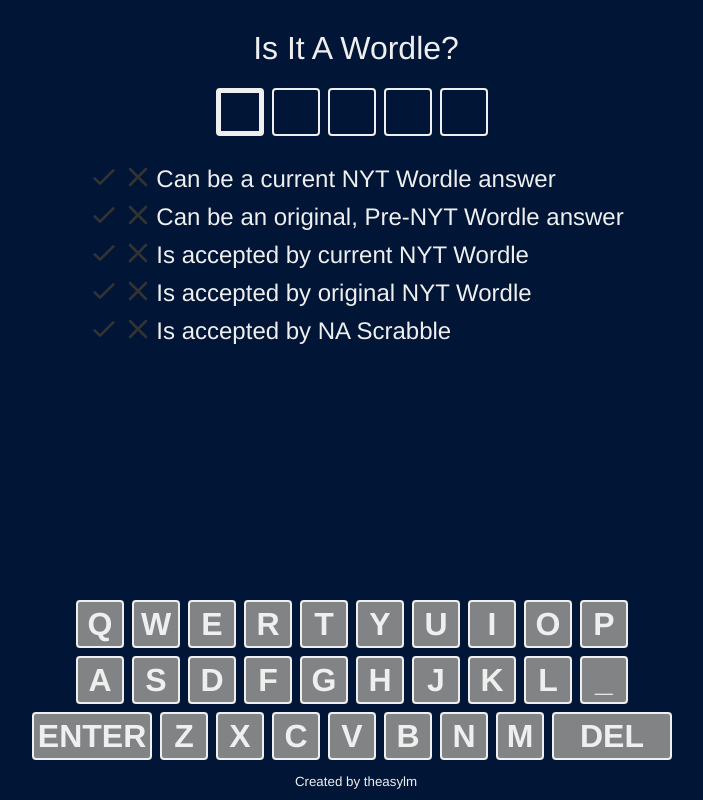
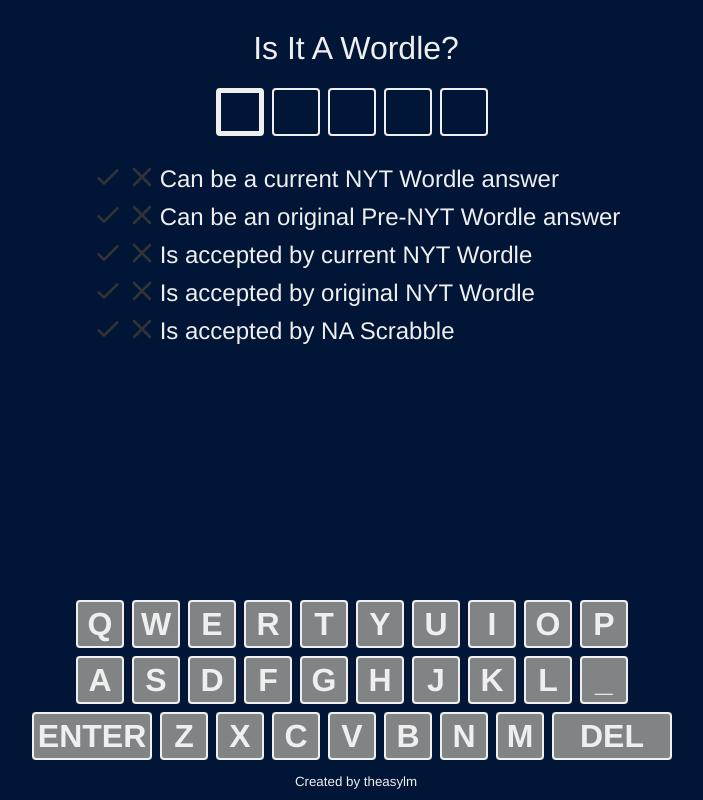
Before and after one commit to theasylm/isitawordle, a Vue app: page / in a window 1280 px wide. Shown: the whole page, without its empty margins (284-987 px from the left). Built offline with nearby package versions, Linux system fonts and the light colour scheme.

Commit message:
Remove comma

```diff
--- a/src/App.vue
+++ b/src/App.vue
@@ -306,7 +306,7 @@
       <tr>
         <td><CheckIcon class="icon" :class="{'on-list': guessComplete && guessOnOriginalAnswerList}"></CheckIcon></td>
         <td><XIcon class="icon" :class="{'not-on-list': guessComplete && !guessOnOriginalAnswerList}"></XIcon></td>
-        <td>Can be an original, Pre-NYT Wordle answer</td>
+        <td>Can be an original Pre-NYT Wordle answer</td>
       </tr>
       <tr>
         <td><CheckIcon class="icon" :class="{'on-list': guessComplete && guessOnCurrentAcceptedList}"></CheckIcon></td>
```
Also changed, not shown: 1 other file (tests, documents, lock files or other folders).
